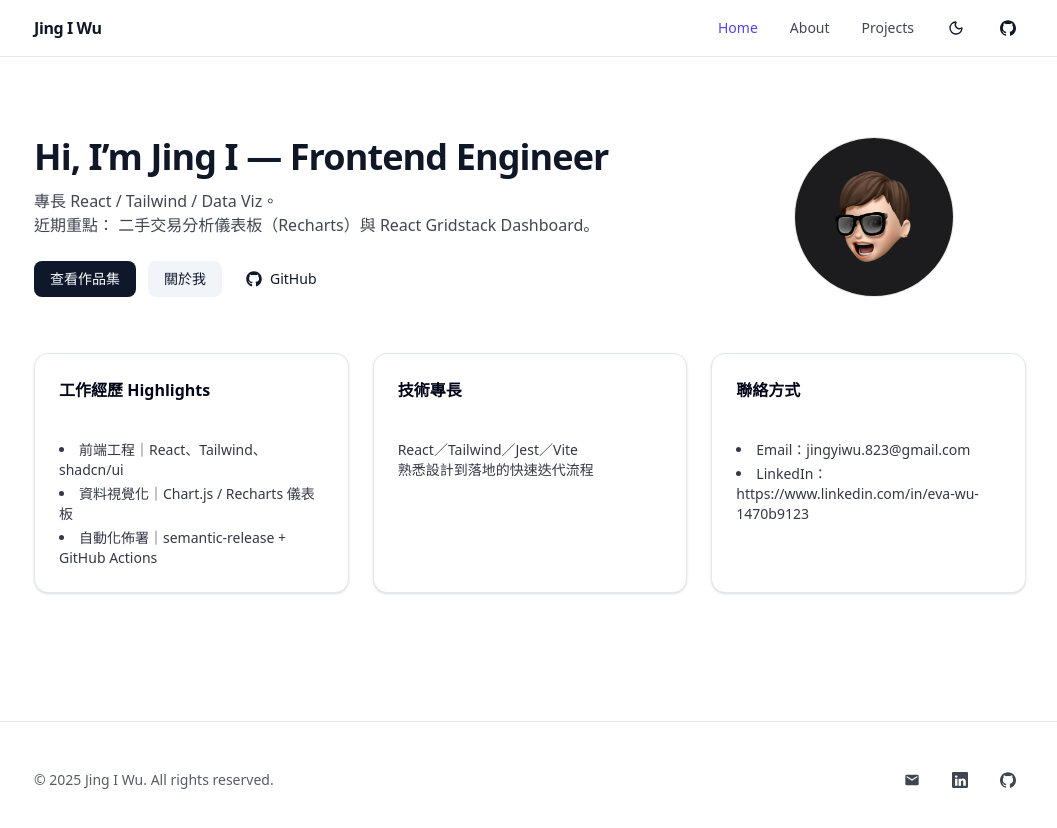
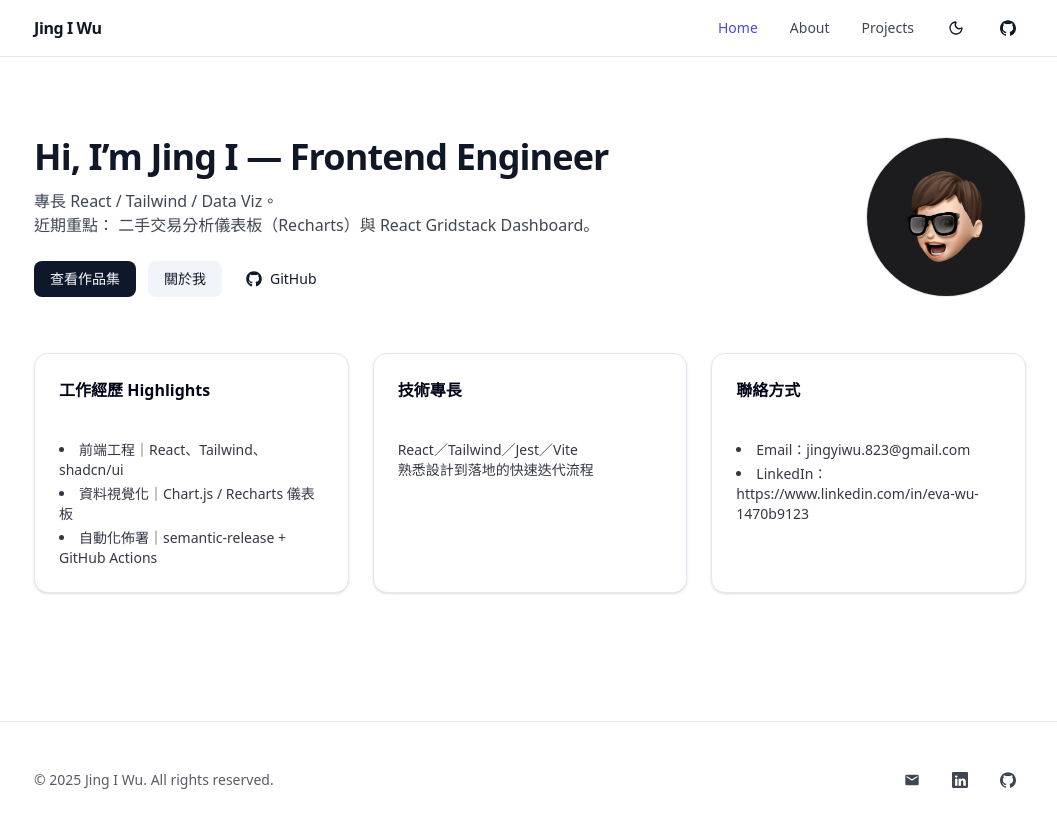
Before and after one commit to jingyieva/jiw-portfolio, a React (Vite) app: page / in a window 1280 px wide. Shown: the top 828 px of the page, without its empty margins (110-1167 px from the left). Built offline with nearby package versions, Linux system fonts and the light colour scheme.

Commit message:
style(home): adjust hero layout with md:flex-2 and max-w for better text flow on desktop

```diff
--- a/src/pages/Home.jsx
+++ b/src/pages/Home.jsx
@@ -9,8 +9,8 @@
 export default function Home() {
     return (
         <section className="container py-12 md:py-20">
-            <div className="grid md:grid-cols-3 gap-10 items-center">
-                <div className="md:col-span-2">
+            <div className="flex flex-col-reverse md:flex-row md:items-center gap-8">
+                <div className="md:flex-2text-center md:text-left">
                     <motion.h1
                         initial={{ opacity: 0, y: 8 }}
                         animate={{ opacity: 1, y: 0 }}
@@ -23,7 +23,7 @@
                         專長 React / Tailwind / Data Viz。<br />近期重點：
                         二手交易分析儀表板（Recharts）與 React Gridstack Dashboard。
                     </p>
-                    <div className="flex items-center gap-3">
+                    <div className="flex items-center flex-wrap justify-center md:justify-start gap-3">
                         <Button asChild>
                             <Link to="/projects">查看作品集</Link>
                         </Button>
@@ -39,7 +39,7 @@
                         </Button>
                     </div>
                 </div>
-                <div className="flex justify-center">
+                <div className="md:flex-1 flex md:justify-end justify-center">
                     <img
                         src="/avatar.jpg" alt="Avatar"
                         width="160" height="160"
```
